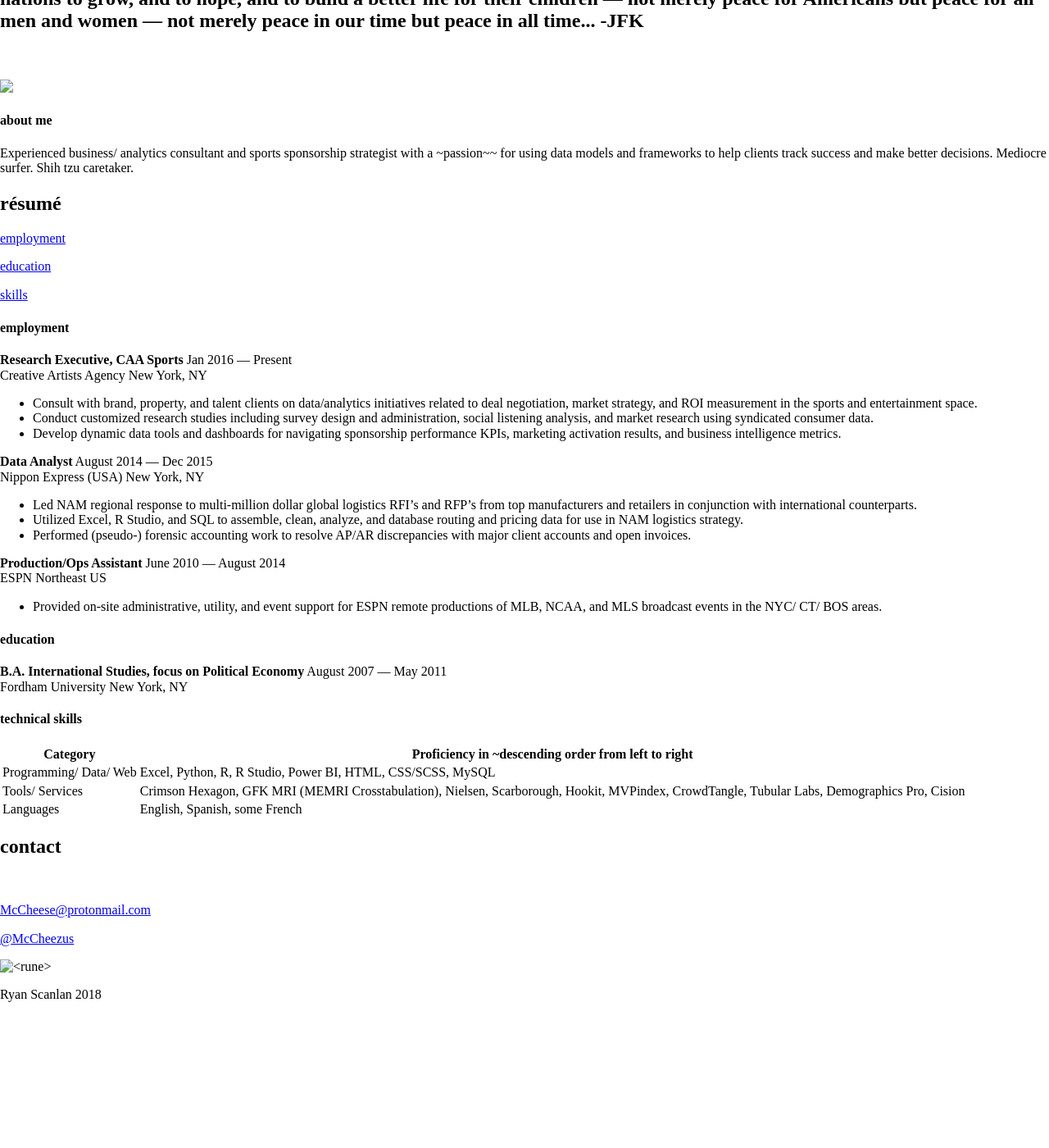
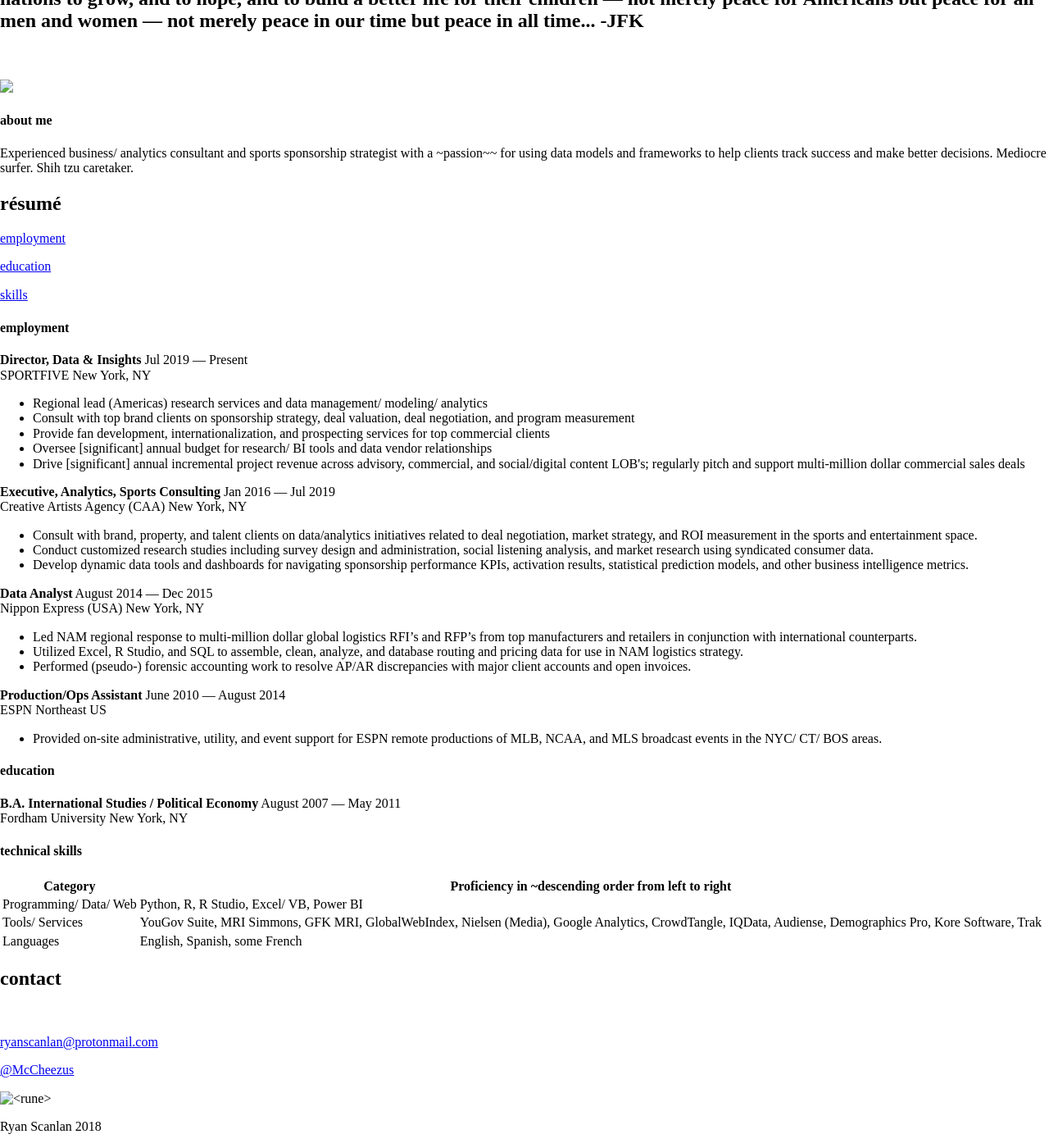
Before and after one commit to ryanscanlan/ryanscanlan.github.io, a Jekyll site: the page index.html, which Jekyll copies as it is, in a window 1280 px wide and 1400 px high, scrolled down 339 px. Shown: the whole window at 82% size. Built offline with Jekyll 4.4.1, drawn with Linux system fonts in a browser that asks for light colours; nearby versions of some CDN libraries; library files that are not in the unit come from our copies; before the commit the page ends 1578 px from its top, so only the background shows below that.

Commit message:
Update index.html

```diff
--- a/index.html
+++ b/index.html
@@ -5,7 +5,7 @@
     <title>ryan scanlan | sup?</title>
     <meta name="description" content="ryan scanlan | sup?">
     <meta name="author" content="Ryan Scanlan">
-    <meta name="keywords" content="Ryan, Scanlan, data, consultant, consulting, sports, sponsorship, CAA, agency, research">
+    <meta name="keywords" content="Ryan, Scanlan, data, analytics, insights, consultant, consulting, sports, sponsorship, CAA, SPORTFIVE, Sportfive, S5">
     <meta name="viewport" content="width=device-width, initial-scale=1">
 
     <link href="https://fonts.googleapis.com/css?family=Inconsolata" rel="stylesheet">
@@ -122,10 +122,35 @@
                 <div class="row">
                     <div class="twelve columns">
                         <p>
-                            <strong>Research Executive, CAA Sports</strong>
-                            <span class="u-pull-right">Jan 2016 &mdash; Present</span>
+                            <strong>Director, Data & Insights</strong>
+                            <span class="u-pull-right">Jul 2019 &mdash; Present</span>
                             <br>
-                            <span class="italic">Creative Artists Agency</span>
+                            <span class="italic">SPORTFIVE</span>
+                            <span class="italic u-pull-right">New York, NY</span>
+                        </p>
+                    </div>
+                </div>
+                <div class="row">
+                    <div class="twelve columns">
+                        <ul>
+                            <li>Regional lead (Americas) research services and data management/ modeling/ analytics</li>
+                            <li>Consult with top brand clients on sponsorship strategy, deal valuation, deal negotiation, and program measurement</li>
+                            <li>Provide fan development, internationalization, and prospecting services for top commercial clients</li>
+                            <li>Oversee [significant] annual budget for research/ BI tools and data vendor relationships</li>
+                            <li>Drive [significant] annual incremental project revenue across advisory, commercial, and social/digital content LOB's; regularly pitch and support multi-million dollar commercial sales deals</li>
+                        </ul>
+                    </div>
+                </div>
+
+                <!-- === -->
+
+                <div class="row">
+                    <div class="twelve columns">
+                        <p>
+                            <strong>Executive, Analytics, Sports Consulting</strong>
+                            <span class="u-pull-right">Jan 2016 &mdash; Jul 2019</span>
+                            <br>
+                            <span class="italic">Creative Artists Agency (CAA)</span>
                             <span class="italic u-pull-right">New York, NY</span>
                         </p>
                     </div>
@@ -135,7 +160,7 @@
                         <ul>
                             <li>Consult with brand, property, and talent clients on data/analytics initiatives related to deal negotiation, market strategy, and ROI measurement in the sports and entertainment space.</li>
                             <li>Conduct customized research studies including survey design and administration, social listening analysis, and market research using syndicated consumer data.</li>
-                            <li>Develop dynamic data tools and dashboards for navigating sponsorship performance KPIs, marketing activation results, and business intelligence metrics.</li>
+                            <li>Develop dynamic data tools and dashboards for navigating sponsorship performance KPIs, activation results, statistical prediction models, and other business intelligence metrics.</li>
                         </ul>
                     </div>
                 </div>
@@ -199,7 +224,7 @@
                 <div class="row">
                     <div class="twelve columns">
                         <p>
-                            <strong>B.A. International Studies, focus on Political Economy</strong>
+                            <strong>B.A. International Studies / Political Economy</strong>
                             <span class="u-pull-right">August 2007 &mdash; May 2011</span>
                             <br>
                             <span class="italic">Fordham University</span>
@@ -249,11 +274,11 @@
                     <tbody>
                         <tr>
                             <td>Programming/ Data/ Web</td>
-                            <td>Excel, Python, R, R Studio, Power BI, HTML, CSS/SCSS, MySQL</td>
+                            <td>Python, R, R Studio, Excel/ VB, Power BI</td>
                         </tr>
                         <tr>
                             <td>Tools/ Services</td>
-                            <td>Crimson Hexagon, GFK MRI (MEMRI Crosstabulation), Nielsen, Scarborough, Hookit, MVPindex, CrowdTangle, Tubular Labs, Demographics Pro, Cision</td>
+                            <td>YouGov Suite, MRI Simmons, GFK MRI, GlobalWebIndex, Nielsen (Media), Google Analytics, CrowdTangle, IQData, Audiense, Demographics Pro, Kore Software, Trak</td>
                         </tr>
                         <tr>
                             <td>Languages</td>
@@ -273,7 +298,7 @@
 
             <div class="row">
                 <div class="twelve columns">
-                    <p class="text-center"><a href="mailto:McCheese@protonmail.com" target="_blank" class="blue">McCheese@protonmail.com</a></p>
+                    <p class="text-center"><a href="mailto:ryanscanlan@protonmail.com" target="_blank" class="blue">ryanscanlan@protonmail.com</a></p>
                     <p class="text-center"><a href="https://twitter.com/mccheezus" target="_blank" class="blue">@McCheezus</a></p>
                 </div>
             </div>
```
